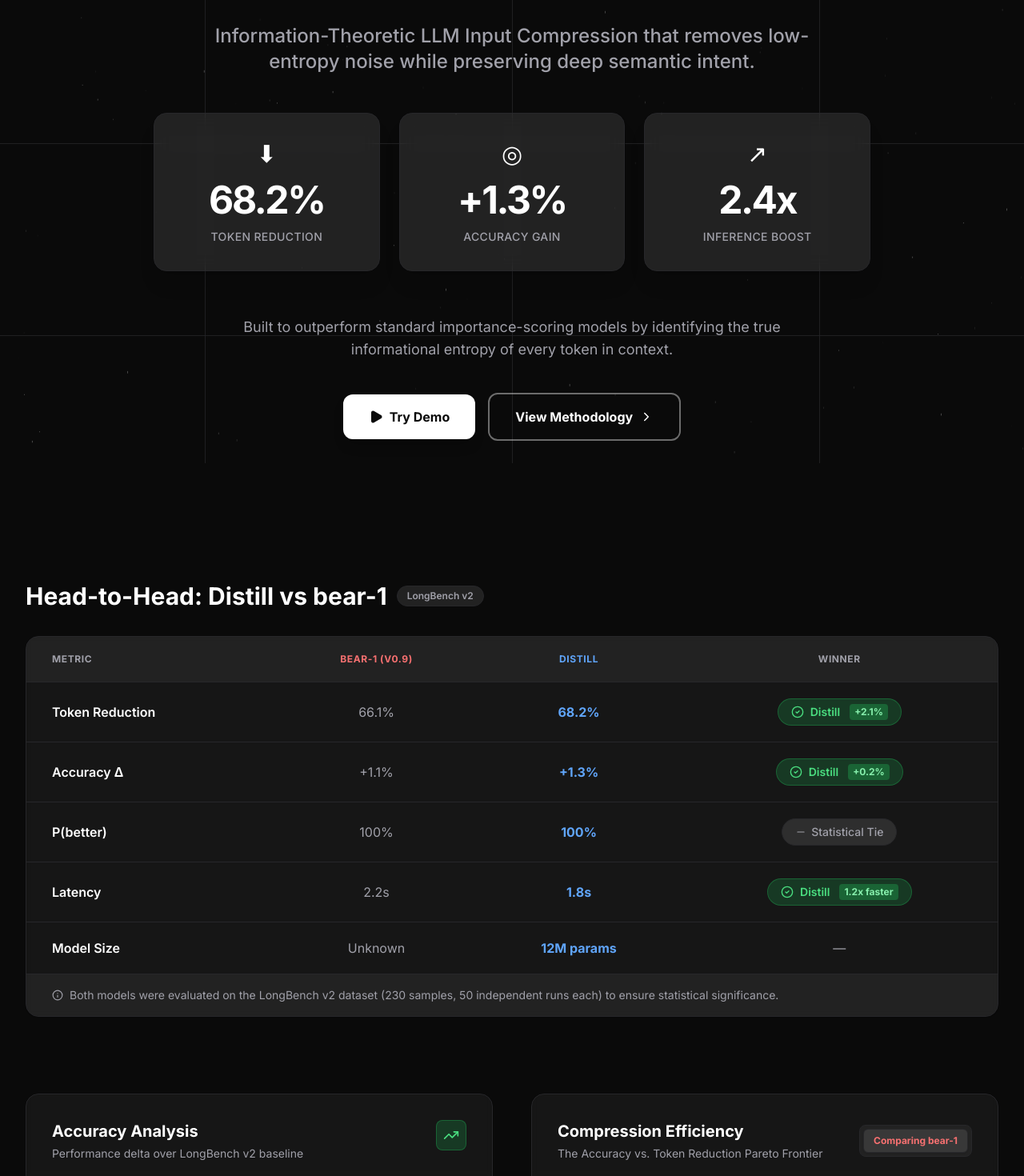
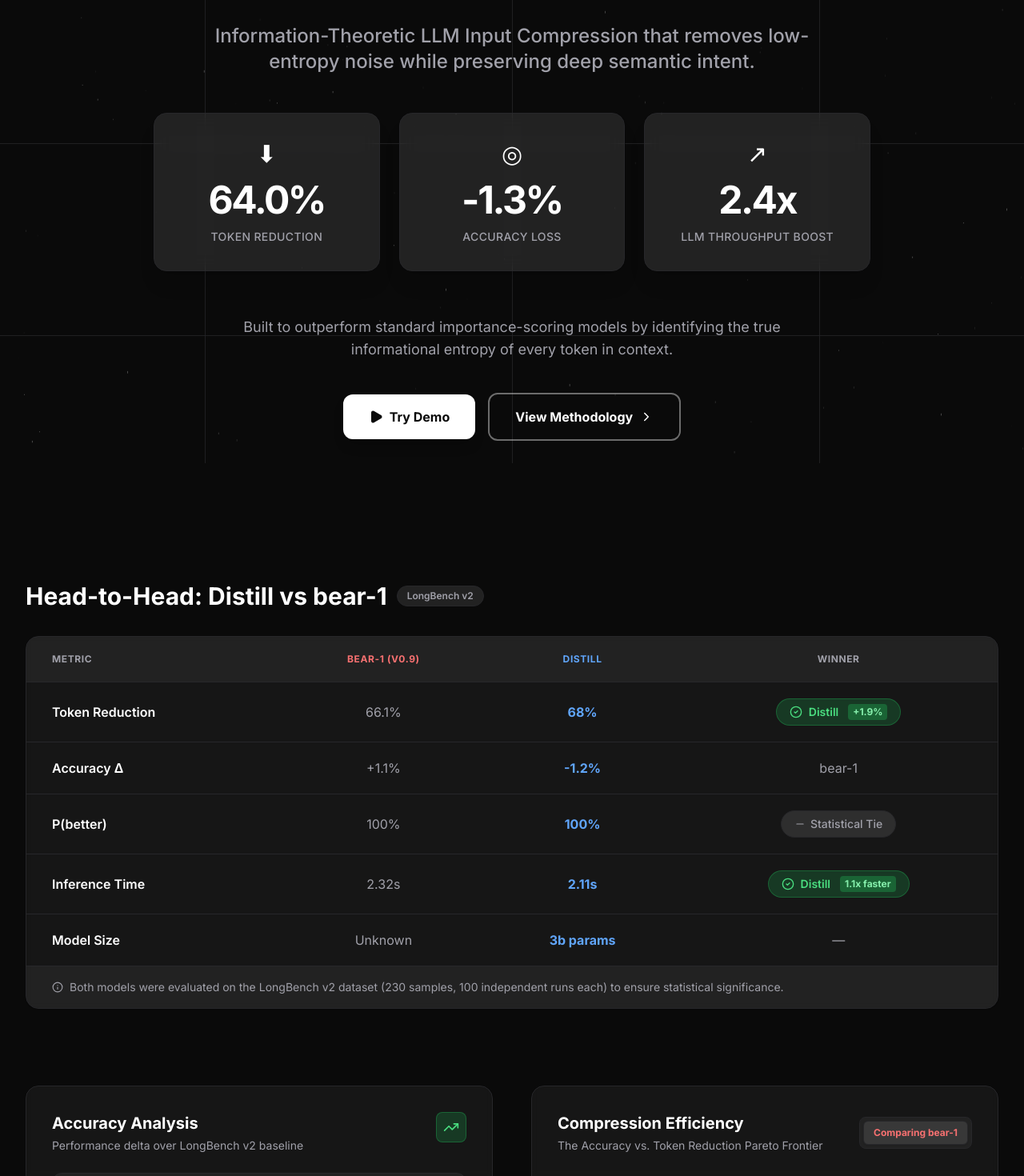
Before and after one commit to VamshiS123/distill, a React (Vite) app: page / in a window 1280 px wide. Shown: the part 221-1691 px from the top of the page at 80% size. Built offline with nearby package versions, Linux system fonts and the light colour scheme.

Commit message:
feat: Update test results

```diff
--- a/components/ComparisonTable.tsx
+++ b/components/ComparisonTable.tsx
@@ -42,7 +42,7 @@
 
         <div className="px-8 py-4 bg-white/5 border-t border-[#27272a] flex items-center gap-2 text-sm text-[#a1a1aa]">
           <Info size={14} className="text-[#a1a1aa]" />
-          Both models were evaluated on the LongBench v2 dataset (230 samples, 50 independent runs each) to ensure statistical significance.
+          Both models were evaluated on the LongBench v2 dataset (230 samples, 100 independent runs each) to ensure statistical significance.
         </div>
       </div>
     </section>
--- a/components/HeroSection.tsx
+++ b/components/HeroSection.tsx
@@ -50,7 +50,7 @@
 
         <div className="grid grid-cols-1 md:grid-cols-3 gap-6 max-w-4xl mx-auto mb-14">
           <HeroMetricCard
-            value={68.2}
+            value={64}
             suffix="%"
             label="Token Reduction"
             icon="⬇"
@@ -58,14 +58,14 @@
           <HeroMetricCard
             value={1.3}
             suffix="%"
-            prefix="+"
-            label="Accuracy Gain"
+            prefix="-"
+            label="Accuracy Loss"
             icon="◎"
           />
           <HeroMetricCard
             value={2.4}
             suffix="x"
-            label="Inference Boost"
+            label="LLM Throughput Boost"
             icon="↗"
           />
         </div>
--- a/constants.ts
+++ b/constants.ts
@@ -2,11 +2,11 @@
 import { MetricRow, AccuracyResult, LatencyDataPoint } from './types';
 
 export const COMPARISON_DATA: MetricRow[] = [
-  { metric: 'Token Reduction', bear1: '66.1%', distill: '68.2%', winner: 'distill', delta: '+2.1%' },
-  { metric: 'Accuracy Δ', bear1: '+1.1%', distill: '+1.3%', winner: 'distill', delta: '+0.2%' },
+  { metric: 'Token Reduction', bear1: '66.1%', distill: '68%', winner: 'distill', delta: '+1.9%' },
+  { metric: 'Accuracy Δ', bear1: '+1.1%', distill: '-1.2%', winner: 'bear1', delta: '-2.3%' },
   { metric: 'P(better)', bear1: '100%', distill: '100%', winner: 'tie', delta: '' },
-  { metric: 'Latency', bear1: '2.2s', distill: '1.8s', winner: 'distill', delta: '1.2x faster' },
-  { metric: 'Model Size', bear1: 'Unknown', distill: '12M params', winner: 'neutral', delta: '' },
+  { metric: 'Inference Time', bear1: '2.32s', distill: '2.11s', winner: 'distill', delta: '1.1x faster' },
+  { metric: 'Model Size', bear1: 'Unknown', distill: '3b params', winner: 'neutral', delta: '' },
 ];
 
 export const RESULTS_DATA: AccuracyResult[] = [
```
